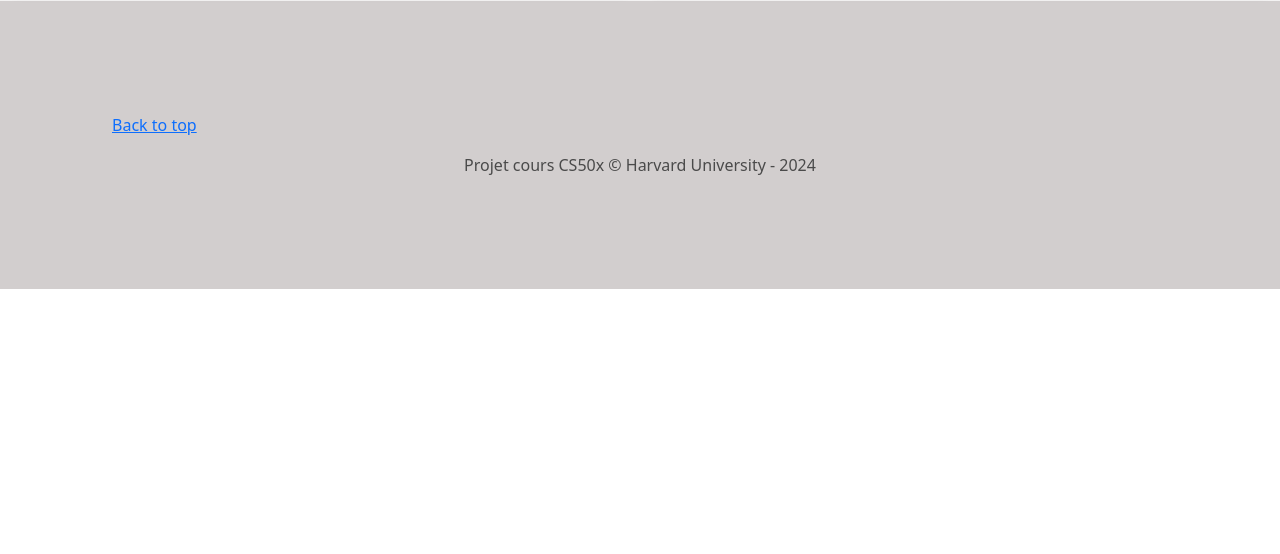
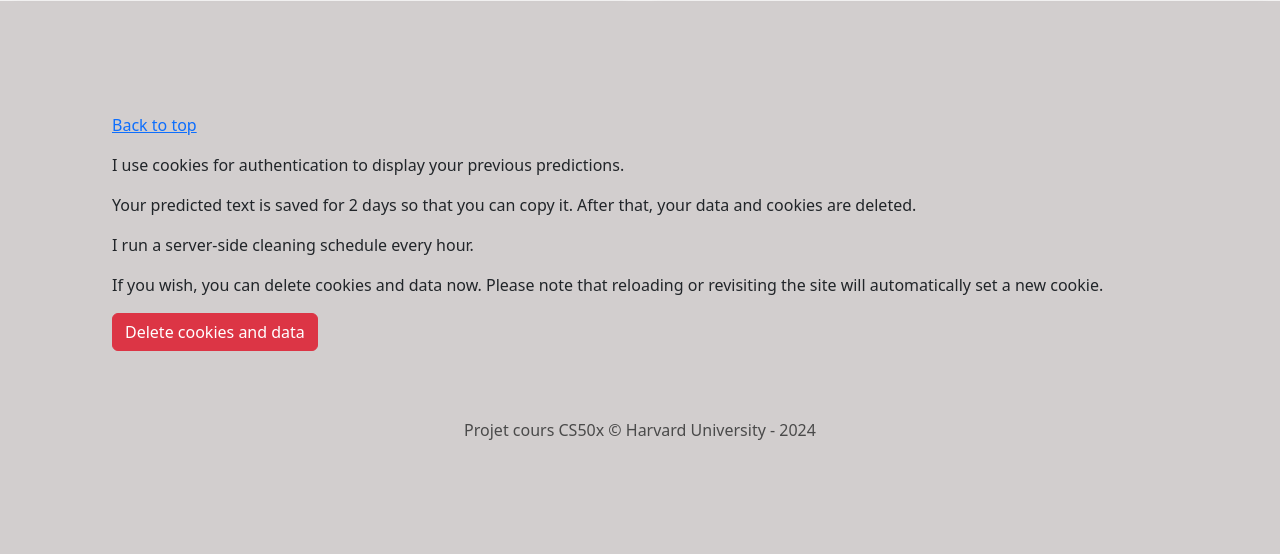
Before and after one commit to PiWebswiss/CS50-Project, a Flask app: page / in a window 1280 px wide. Shown: the part 2014-2568 px from the top of the page. Before the commit the page ends 2303 px from the top, so only its background shows below. Run offline with Flask 3, Linux system fonts and the light colour scheme; data comes from the database, SQL or seed files in the repository; both versions use the stored data as it was after the commit; data that the repository does not hold is empty; some libraries are stand-ins or nearby versions.

Commit message:
added btn to delete cookies and data

```diff
--- a/app.py
+++ b/app.py
@@ -163,9 +163,6 @@ def index():
         new_user = False
         # Save user id in the session
         session["user_id"] = user_id
-    print("SESSTION USER_ID", session.get("user_id"))
-
-    """ TO DO REMOVE ALL USER DATA AFTER 2 DAYS """
 
     # Prepare response
     response = make_response(render_template("index.html", ocr_models=OCR_MODELS))
@@ -180,8 +177,39 @@ def index():
 
     return response
 
+# Route to delete user cookies and  user data stored
+@app.route("/delete", methods=["POST"])
+def delete():
+    # Ensure it's a POST request
+    if request.method == "POST":
+        # Get user id
+        user_id = session.get("user_id")
+
+        if user_id == "" or not user_id:
+            return jsonify({"info": "Already remove user data."})
+
+        try:
+            # Remove user_id from session
+            session.pop("user_id", None)
+
+            # Remove all the data of this user
+            db.execute("DELETE FROM history WHERE user_id = ?", user_id)
+
+            # Prepare JSON response
+            response = jsonify({"message": "Data and cookie deleted"})
+            # Delete user_id cookie by setting it to expire immediately
+            response.set_cookie("user_id", "", expires=0)
+        except:
+            response = jsonify({"error": "Could not remove data."})
+
+        return response
+
+    return jsonify({"error": "Bad request. Use POST request"}), 400
+
+
+# Route to get result
 @app.route("/results", methods=["POST"])
-def get_results():
+def results():
     # Ensure it's a POST request
     if request.method == "POST":
         # Query OCR results for this user
@@ -189,11 +217,9 @@ def get_results():
         if not user_id:
             return jsonify({"info": "No user id."})
         ocr_results = db.execute("SELECT datetime, text FROM history WHERE user_id = ?;", user_id)
-        print("ocr_results", ocr_results)
-        """ Note: ocr_results is a dict key: datetime and text """
         return jsonify(ocr_results)
 
-    return jsonify({"error": "Bad request. Use POST request"})
+    return jsonify({"error": "Bad request. Use POST request"}), 400
 
 
 # submite file route
--- a/static/script.js
+++ b/static/script.js
@@ -24,6 +24,8 @@ const userFeedBack = document.getElementById("userFeedBack");
 const animatedText = document.getElementById("animatedText");
 const btnCopy = document.getElementById("btnCopy");
 const tBody = document.getElementById("tBody");
+const deleteBtn = document.getElementById("deleteBtn");
+const deletResponse = document.getElementById("deleteResponse");
 
 
 // Initialize variable to save the current predicted text
@@ -147,11 +149,40 @@ function setupTableCopyBtn() {
     });
 
 }
+
+/* Function to send and resive response */
+async function fetchAndGet(path) {
+    if (!path) {
+        return null;
+    }
+    try {
+        let response = await fetch(path, {
+            method: "POST",
+        });
+
+        // Check response and get the results
+        if (response.ok) {
+            let results = await response.json();
+            return results
+        }
+
+    } catch (error) {
+        // Just return null
+        return null;
+    }
+}
+
+
 /* Function to add rows to the table */
-function addrows(data) {
+async function showResultsTable() {
+    // Get the data
+    let data = await fetchAndGet(path="/results");
+
     // Clear existing rows
     tBody.innerHTML = "";
 
+    // Ensure we have data
+    if (data) {
          // Iterate over the results and add rows to table
         data.forEach((item, index) => {
             let row = document.createElement("tr");
@@ -182,30 +213,14 @@ function addrows(data) {
 
             tBody.appendChild(row);
         });
-
         /* Setup copy text button */
         setupTableCopyBtn();
     }
 
+}
+// Call function
+showResultsTable();
 
-/* Fetch OCR result */
-async function getResults() {
-    try {
-        let responce = await fetch("/results", {
-            method: "POST",
-        });
-
-        // check responce and get the results
-        if (responce.ok) {
-            let results = await responce.json();
-            addrows(results);
-        }
-
-    } catch (error) {
-        return;
-    }
-}
-getResults();
 
 
 // Function to handle file upload
@@ -235,15 +250,15 @@ async function handleFileUpload(files) {
     showFeedback("Processing your request...", "info");
 
     try {
-        let responce = await fetch("/submit", {
+        let response = await fetch("/submit", {
             method: "POST",
             body: formData,
         });
 
-        let result = await responce.json();
+        let result = await response.json();
 
-        // Ensure responce is valid
-        if (!responce.ok) {
+        // Ensure response is valid
+        if (!response.ok) {
             showFeedback(result.error, "error");
             return;
         }
@@ -252,7 +267,7 @@ async function handleFileUpload(files) {
         if ("ocr_result" in result) {
             typeText(result.ocr_result, animatedText);
             saveText = result.ocr_result;
-            getResults();
+            showResultsTable();
             showFeedback("Successfully perform OCR.", "success");
 
         // Clear file input after OCR is done
@@ -311,6 +326,43 @@ btnCopy.addEventListener("click", () => {
     copyTextClipboard(saveText);
 });
 
+/* Function to show a message for a specified duration */
+function showMessageFor(element, message, time=5000) {
+    // Display the message
+    element.innerText = message;
+    setTimeout(() => {
+        // Clear the message
+        element.innerText = "";
+    }, time);
+}
+
+// Setup button to remove cookie and user data from database
+deleteBtn.addEventListener("click", async () => {
+    // Clear any previous response
+    deletResponse.innerText = ""
+    // Send to the server delete user
+    let result = await fetchAndGet(paht="/delete")
+    try {
+        // Message Handling: Determine which message to display
+        if ("message" in result) {
+            // Show message
+            showMessageFor(deletResponse, result.message);
+
+        }else if ("info" in result) {
+            // Show info
+            showMessageFor(deletResponse, result.info);
+        } else {
+            // Show error
+            showMessageFor(deletResponse, result.error);
+        }
+    }
+    // Show error message
+    catch {
+        /* msg: Could not delete you data */
+        showMessageFor(deletResponse, "Could not delete you data.");
+
+    };
+});
 
 
 
--- a/static/style.css
+++ b/static/style.css
@@ -3,6 +3,10 @@ body {
   font-family: Arial, Helvetica, sans-serif;
   background-color: #f4f4f4;
   color: #333;
+}
+
+html {
+  scroll-behavior: smooth;
 }
 
 .logo {
@@ -318,6 +322,10 @@ body {
   overflow: hidden;
 }
 
+.delete-response {
+  margin: 0.2rem;
+  min-height: 0.5rem;
+}
 
 .footer-container {
   background-color: rgb(210, 206, 206);
--- a/templates/index.html
+++ b/templates/index.html
@@ -23,13 +23,13 @@
         <div class="collapse navbar-collapse" id="navbarNavDropdown">
           <ul class="navbar-nav me-auto mb-2 mb-lg-0">
               <li class="nav-item">
-              <a class="nav-link active" aria-current="page" href="index.html">Perform OCR</a>
+              <a class="nav-link active" aria-current="page" href="#useModel">Perform OCR</a>
               </li>
               <li class="nav-item">
-                <a class="nav-link" href="tools.html">OCR history</a>
+                <a class="nav-link" href="#dataTable">OCR history</a>
               </li>
               <li class="nav-item">
-                <a class="nav-link" href="tools.html">OCR Models</a>
+                <a class="nav-link" href="#models">OCR Models</a>
               </li>
           </ul>
         </div>
@@ -62,7 +62,7 @@
     </div>
   </div>
   <!-- OCR model -->
-  <div class="body-color">
+  <div id="useModel" class="body-color">
     <div class="box-flex">
       <!-- Upload File  uning AJAX-->
       <div class="box">
@@ -116,7 +116,7 @@
         </div>
       </div>
       <!-- Different model explained -->
-      <div class="box-flex">
+      <div id="models" class="box-flex">
         <div class="box-ocr">
           <!-- TO do change text  -->
           <h4 class="center-text">OCR with TensorFlow</h4>
@@ -175,7 +175,13 @@
     <div class="footer-container">
       <div class="footer-margin">
           <p><a href="#">Back to top</a></p>
-          <p id="footerDate" class="center-text"></p>
+          <p>I use cookies for authentication to display your previous predictions.</p>
+          <p>Your predicted text is saved for 2 days so that you can copy it. After that, your data and cookies are deleted.</p>
+          <p>I run a server-side cleaning schedule every hour.</p>
+          <p>If you wish, you can delete cookies and data now. Please note that reloading or revisiting the site will automatically set a new cookie.</p>
+          <button id="deleteBtn" class="btn btn-danger mb-2">Delete cookies and data</button>
+          <div id="deleteResponse" class="fw-bold text-danger delete-response"></div>
+          <div id="footerDate" class="mt-5 center-text"></div>
       </div>
     </div>
   </footer>
```
Also changed, not shown: README.md, database/ocr-results.db. Lines whose indentation alone changed are shown as unchanged.
